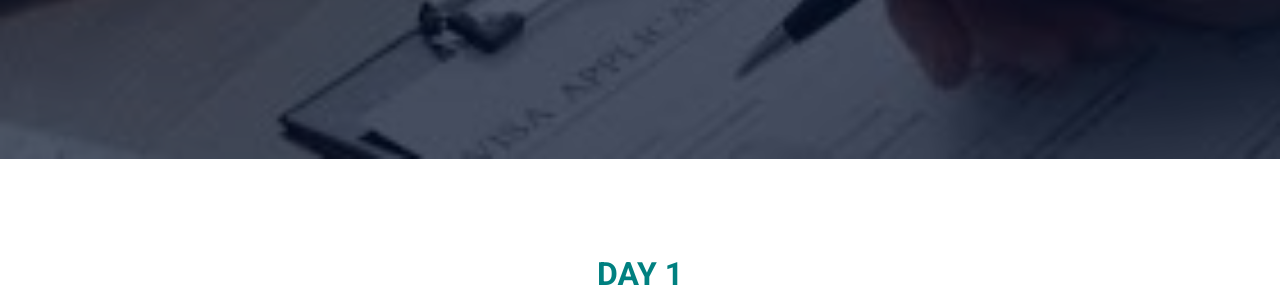
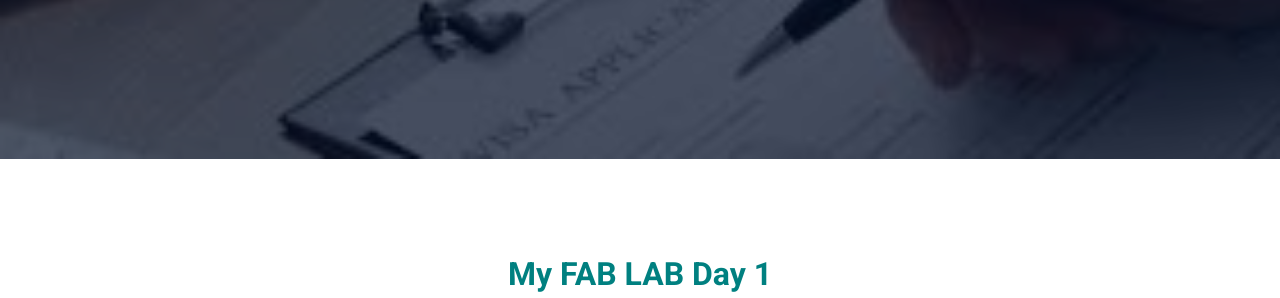
Before and after one commit to Samruddhibankar/myportfolio1, a plain HTML site: page week1.html in a window 1280 px wide. Shown: the part 438-736 px from the top of the page. Drawn offline with nearby package versions, Linux system fonts and the light colour scheme.

Commit message:
first commit

```diff
--- a/week1.html
+++ b/week1.html
@@ -120,7 +120,7 @@ p {
     <br><br> <br><br>
     <!--week1 start-->
     <div class="text-center">
-    <h2><FONT COLOR ="teal">DAY 1</FONT></h2>
+    <h2><FONT COLOR ="teal">My FAB LAB Day 1</FONT></h2>
     </div>
         <p style="color:black;">We can desgin our own website using CSS , HTML , JavaScript but there is one more alternative method for desgining website using free CSS templets avalibe on internet.
             you can preview and watch the actual look of templet using LIVE DEMO option and then DOWNLOAD the templet.</p>
```
